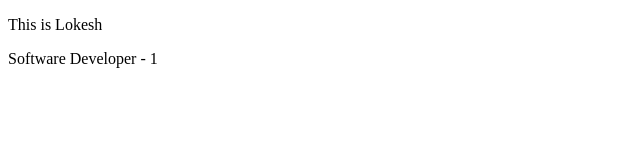
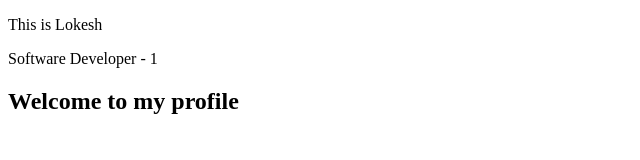
Before and after one commit to lokeshhhk/team-intro, a plain HTML site: page index.html in a window 1280 px wide. Shown: the whole page, without its empty margins (0-640 px from the left). Drawn offline with Linux system fonts and the light colour scheme.

Commit message:
feat: Added welcome heading

```diff
--- a/index.html
+++ b/index.html
@@ -8,5 +8,6 @@
 <body>
     <p>This is Lokesh</p>
     <p>Software Developer - 1</p>
+    <h2>Welcome to my profile</h2>
 </body>
 </html>
```
